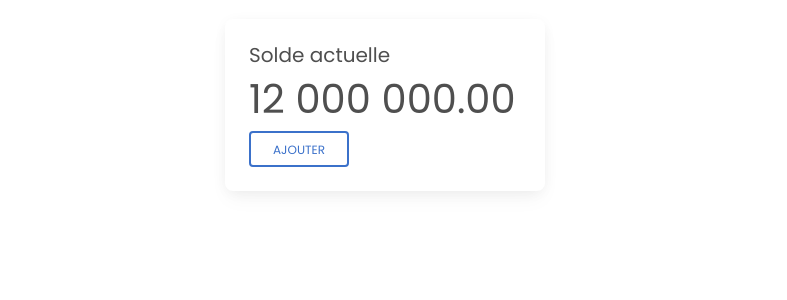
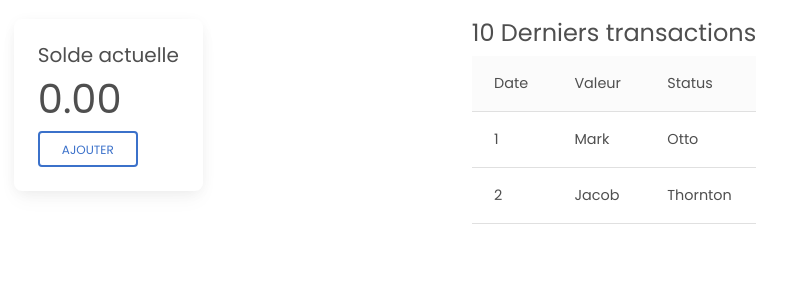
Before and after one commit to Nante1905/web-s4, a CodeIgniter app: page /web-S4/index.php/profil in a window 1280 px wide. Shown: the part 61-361 px from the top of the page, without its empty margins (255-1042 px from the left). Run offline with CodeIgniter, Linux system fonts and the light colour scheme; data that the repository does not hold is empty.

Commit message:
[implement] ajout de solde et profile dynamique

```diff
--- a/application/controllers/Profil.php
+++ b/application/controllers/Profil.php
@@ -24,6 +24,7 @@ class Profil extends CI_Controller
   public function __construct()
   {
     parent::__construct();
+    $this->load->model('Utilisateur_model', 'user', true);
   }
 
   public function index()
@@ -35,10 +36,22 @@ class Profil extends CI_Controller
         'title' => 'Profil',
         'active' => 'Profil'
       ],
-      'page' => 'profil'
+      'page' => 'profil',
+      'solde' => $this->user->getMontantPorteMonnaie()
     ]);
   }
 
+  public function ajoutSolde() {
+    $this->load->view('templates/body', [
+      'metadata' => [
+        'styles' => ['ajoutsolde'],
+        'script' => [],
+        'title' => 'Ajout solde',
+        'active' => 'Profil'
+      ],
+      'page' => 'ajoutsolde'
+    ]);
+  }
 }
 
 
--- a/application/models/Utilisateur_model.php
+++ b/application/models/Utilisateur_model.php
@@ -36,7 +36,7 @@ class Utilisateur_model extends CI_Model {
     return $query->result()[0];
   }
 
-  public function getMontantPorteMonnaie($id) {
+  public function getMontantPorteMonnaie($id = null) {
     if($id == null) {
       $id = $this->session->userid;
     }
--- a/application/views/pages/objectifs.php
+++ b/application/views/pages/objectifs.php
@@ -1,13 +1,13 @@
 <div class="content">
     <div class="form">
-        <div class="current-objectif">
+        <!-- <div class="current-objectif">
             <h3>Objectif actuel : <?php if ($objectif_actuel[1] == 1) { ?>
                     <i class="fa-solid fa-caret-up success"></i>
                 <?php } else if ($objectif_actuel[1] == 2) { ?>
                     <i class="fa-solid fa-caret-down danger "></i>
                     <?php } ?><?= $objectif_actuel[0] ?>kg
             </h3>
-        </div>
+        </div> -->
         <br>
         <h3>Nouvel Objectif : </h3>
         <form id="form-objectif" class="form_objectif">
--- a/application/views/pages/profil.php
+++ b/application/views/pages/profil.php
@@ -1,11 +1,37 @@
 <div class="content">
-    <div class="wallet-card-container">
-        <div class="card wallet-card">
-            <div class="card-body">
-                <h5 class="card-title">Solde actuelle</h5>
-                <h1 class="card-text"><?= format_number(12000000) ?></h1>
-                <a href="#" class="btn btn-outline-primary">Ajouter</a>
+    <div class="transactions">
+        <div class="wallet-card-container">
+            <div class="card wallet-card">
+                <div class="card-body">
+                    <h5 class="card-title">Solde actuelle</h5>
+                    <h1 class="card-text"><?= format_number($solde) ?></h1>
+                    <a href="profil/ajoutsolde" class="btn btn-outline-primary">Ajouter</a>
+                </div>
             </div>
+        </div>
+        <div class="transactions-container">
+            <h4>10 Derniers transactions</h4>
+            <table class="table">
+                <thead class="bg-light">
+                    <tr>
+                        <th scope="col">Date</th>
+                        <th scope="col">Valeur</th>
+                        <th scope="col">Status</th>
+                    </tr>
+                </thead>
+                <tbody>
+                    <tr>
+                        <th scope="row">1</th>
+                        <td>Mark</td>
+                        <td>Otto</td>
+                    </tr>
+                    <tr>
+                        <th scope="row">2</th>
+                        <td>Jacob</td>
+                        <td>Thornton</td>
+                    </tr>
+                </tbody>
+            </table>
         </div>
     </div>
     <div class="userinfo-container">
--- a/assets/css/profil.css
+++ b/assets/css/profil.css
@@ -2,10 +2,15 @@
   padding-top: 5rem;
 }
 
-.wallet-card-container {
+.transactions {
+  display: flex;
+  justify-content: space-evenly;
+}
+.transactions .wallet-card-container {
   display: flex;
   justify-content: center;
 }
-.wallet-card-container .wallet-card {
-  width: 25%;
+.transactions .wallet-card-container .wallet-card {
+  height: -moz-max-content;
+  height: max-content;
 }
--- a/assets/css/profil.scss
+++ b/assets/css/profil.scss
@@ -2,11 +2,17 @@
     padding-top: 5rem;
 }
 
-.wallet-card-container {
+.transactions {
     display: flex;
-    justify-content: center;
+    justify-content: space-evenly;
+    .wallet-card-container {
+        display: flex;
+        justify-content: center;
+        // width: 20%;
 
-    .wallet-card {
-        width: 25%;
+        .wallet-card {
+            // width: 40%;
+            height: max-content;
+        }
     }
 }
```
Also changed, not shown: application/views/pages/ajoutsolde.php (added, +16 -0 lines), assets/css/ajoutsolde.css (added, +19 -0 lines), assets/css/ajoutsolde.scss (added, +21 -0 lines).
